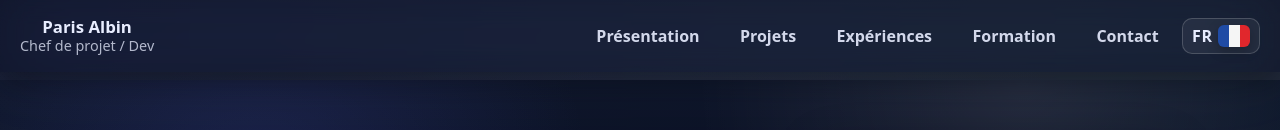
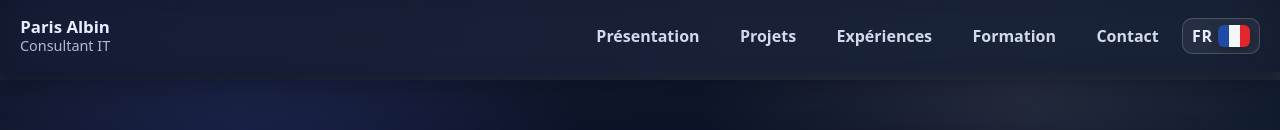
Before and after one commit to Albin5223/portfolio, a React (Vite) app in the folder frontend/: page / in a window 1280 px wide. Shown: the top 130 px of the page. Built offline with nearby package versions, Linux system fonts and the light colour scheme.

Commit message:
Ajout du poste dans l'entete

```diff
--- a/frontend/src/i18n/translations.ts
+++ b/frontend/src/i18n/translations.ts
@@ -8,7 +8,7 @@ export const translations = {
         formation: "Formation",
         contact: "Contact",
       },
-      brandRole: "Chef de projet / Dev",
+      brandRole: "Consultant IT",
       menuOpen: "Ouvrir le menu",
       menuClose: "Fermer le menu",
       navMenuLabel: "Menu de navigation",
@@ -96,7 +96,7 @@ export const translations = {
         formation: "Education",
         contact: "Contact",
       },
-      brandRole: "Project lead / Dev",
+      brandRole: "Consultant IT",
       menuOpen: "Open menu",
       menuClose: "Close menu",
       navMenuLabel: "Navigation menu",
```
